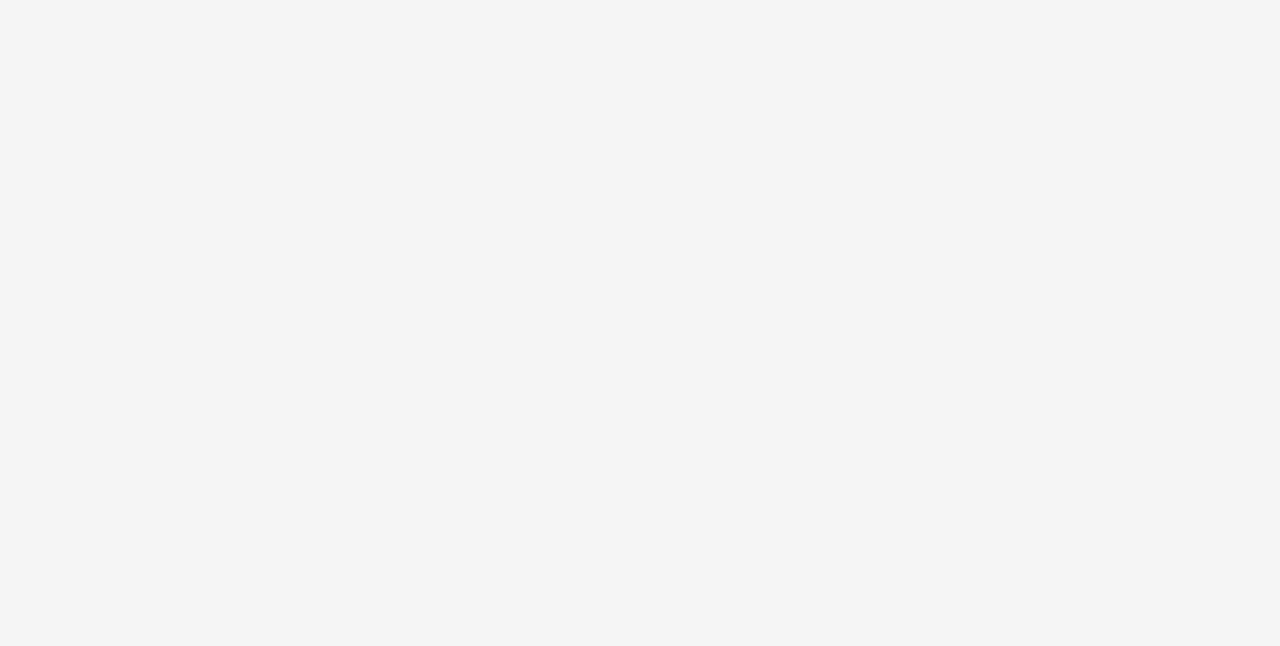
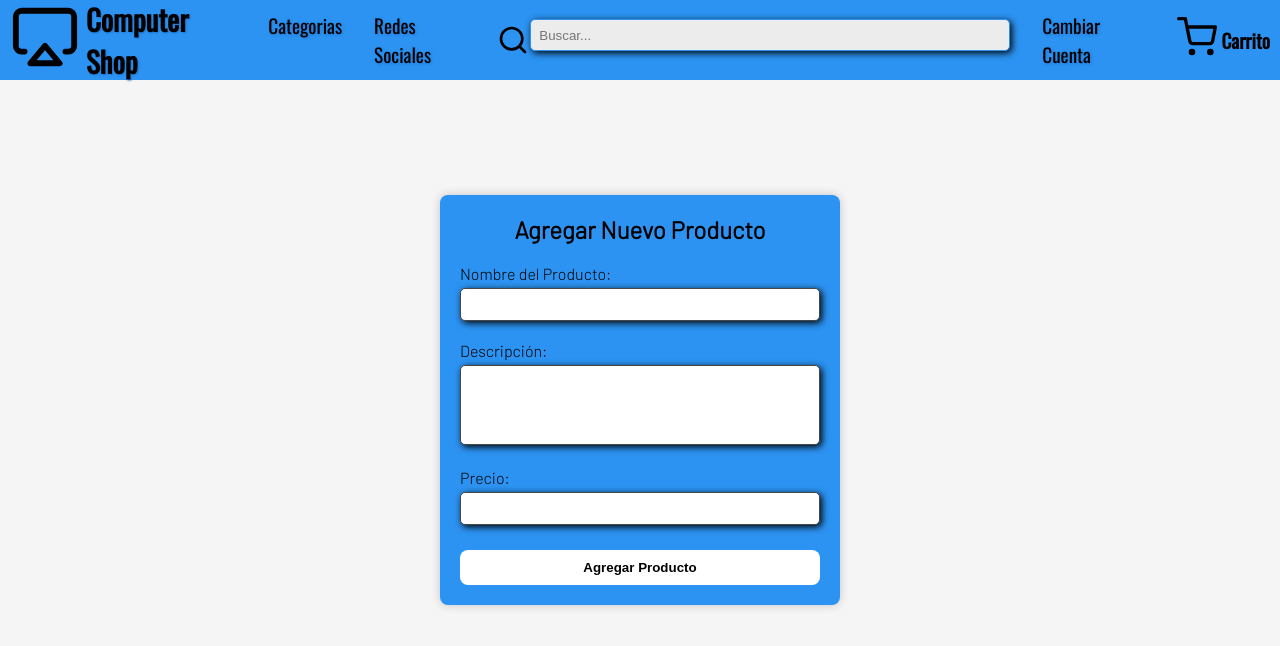
Before and after one commit to etec-integration-project/etec-pi-2024-frontend-ElFonsi, a React (Create React App) app: page /nuevoProducto in a window 1280 px wide. Before the commit this address had no page. Shown: the top 646 px of the page. Built offline with nearby package versions, Linux system fonts and the light colour scheme.

Commit message:
arreglos

```diff
--- a/src/App.jsx
+++ b/src/App.jsx
@@ -11,6 +11,7 @@ import Carrito from './Components/Carrito/Carrito'
 // import Resumen from './Components/resumen/resumen.jsx'
 import Headerlogeado from './Components/Header-logeado/Header-logeado'
 import Categoriaslogeado from './Components/Categorias-logeado/Categorias-logeado'
+import AgregarProducto from './Components/AgregarProducto/AgregarProducto.jsx';
 
 
 function App() {
@@ -101,6 +102,13 @@ return carrito.reduce((total, producto)=> total + calcularSubtotal(producto), 0)
               </>}
               />
 
+              <Route path='/nuevoProducto' element={<>
+                <Headerlogeado/>
+                <AgregarProducto/>
+
+              </>}
+              />
+
               <Route path='/Login' element={<>
                 <Header/>
                 <Login/>
--- /dev/null
+++ b/src/Components/AgregarProducto/AgregarProducto.css
@@ -0,0 +1,59 @@
+#section_body {
+    display: flex;
+    align-items: center;
+    justify-content: center;
+    height: 100vh;
+}
+
+.formulario_producto {
+    background-color: #2C93F2;
+    padding: 20px;
+    border-radius: 8px;
+    box-shadow: 0px 0px 10px rgba(0, 0, 0, 0.2);
+    width: 400px;
+}
+
+#form_titulo {
+    color: black;
+    text-align: center;
+    margin-bottom: 20px;
+}
+
+label {
+    display: block;
+    margin: 10px 0 5px;
+    color: black;
+}
+
+input[type="text"],
+input[type="number"],
+textarea {
+    width: 100%;
+    padding: 8px;
+    margin-bottom: 10px;
+    border-radius: 5px;
+    border: 1px solid #464646;
+    box-shadow: black 2px 2px 7px;
+}
+
+textarea {
+    resize: none;
+    height: 80px;
+}
+
+#enviarproducto {
+    width: 100%;
+    padding: 10px;
+    background: white;
+    border: none;
+    border-radius: 8px;
+    color: black;
+    font-weight: bold;
+    cursor: pointer;
+    transition: transform 200ms;
+    margin-top: 15px; /* Añadir espacio en la parte superior */
+}
+
+#enviarproducto:hover {
+    transform: scale(1.05);
+}
--- /dev/null
+++ b/src/Components/AgregarProducto/AgregarProducto.jsx
@@ -0,0 +1,77 @@
+import React, { useState } from 'react';
+import axios from 'axios';
+import './AgregarProducto.css';
+
+function AgregarProducto() {
+  const [nombre, setNombre] = useState('');
+  const [descripcion, setDescripcion] = useState('');
+  const [precio, setPrecio] = useState('');
+
+  const handleSubmit = async (e) => {
+    e.preventDefault();
+    const producto = {
+      nombre,
+      descripcion,
+      precio: parseInt(precio, 10),
+      cantidad: 1
+    };
+
+    try {
+      await axios.post('http://localhost:8080/nuevoProducto', producto);
+      alert('Producto agregado exitosamente');
+      setNombre('');
+      setDescripcion('');
+      setPrecio('');
+    } catch (error) {
+      alert('Error al agregar el producto');
+      console.error('Error al enviar el producto:', error);
+    }
+  };
+
+  const handlePrecioChange = (e) => {
+    const value = e.target.value;
+    // Permitir solo números
+    if (/^\d*$/.test(value)) {
+      setPrecio(value);
+    }
+  };
+
+  return (
+    <section id="section_body">
+      <div className="formulario_producto">
+        <h1 id="form_titulo">Agregar Nuevo Producto</h1>
+        <form onSubmit={handleSubmit}>
+          <label htmlFor="nombre">Nombre del Producto:</label>
+          <input
+            type="text"
+            id="nombre"
+            value={nombre}
+            onChange={(e) => setNombre(e.target.value)}
+            required
+          />
+
+          <label htmlFor="descripcion">Descripción:</label>
+          <textarea
+            id="descripcion"
+            value={descripcion}
+            onChange={(e) => setDescripcion(e.target.value)}
+            required
+          />
+
+          <label htmlFor="precio">Precio:</label>
+          <input
+            type="text"
+            id="precio"
+            value={precio}
+            onChange={handlePrecioChange}
+            required
+          />
+
+          <button type="submit" id="enviarproducto">Agregar Producto</button>
+        </form>
+      </div>
+    </section>
+  );
+}
+
+export default AgregarProducto;
--- a/src/Components/Carrito/Carrito.jsx
+++ b/src/Components/Carrito/Carrito.jsx
@@ -7,18 +7,6 @@ import xcircle from '../multimedia/xcircle.svg'
 import axios from 'axios'
 
 function Carrito({carrito, eliminarDelCarrito, incrementarCant, decrementarCant, calcularSubtotal, calcularSubtotalTotal, vaciarCarrito}) {
-
-  // const handleComprar = async () => {
-  //   try {
-  //     const response = await axios.post('http://localhost:8080/comprar', { productos: carrito });
-  //     const resumenCompra = response.data.resumenCompra;
-  //     onCompraExitosa(resumenCompra);
-  //   } catch (error) {
-  //     console.error('Error al comprar productos:', error);
-  //   }
-  // }
-
-
 
 const CarroFiltrado = Object.values(carrito).map(({ id, nombre, cantidad, precio }) => ({ id, nombre, cantidad, precio }));
 
@@ -51,7 +39,7 @@ const CarroFiltrado = Object.values(carrito).map(({ id, nombre, cantidad, precio
                 <div id="clasificacion">
                 <h4 className="clas">Imagen</h4><h4 className="clas">Nombre</h4><h4 className="clas">Precio</h4><h4 className="clas">Cantidad</h4><h4 className="clas">Subtotal</h4><h4 className="clas">Eiminar</h4>
                 </div>
-
+                <div className="carrito-dropdown">
                 {carrito.map((producto, index) => (
                 <div className="objetos_carrito" key={index}>
                     <div id='imgs_menu'><img className="imgs_carrito" src={laptop} alt=""/></div>
@@ -61,12 +49,13 @@ const CarroFiltrado = Object.values(carrito).map(({ id, nombre, cantidad, precio
                     <button className="botonCant" onClick={()=> incrementarCant(producto.id)}><div className="_producto"><img src={plus} alt=""/></div></button>
                     <h5 id="price_total">{producto.cantidad}</h5>
                     <button className="botonCant" onClick={()=> decrementarCant(producto.id)}><div className="_producto"><img src={minus} alt=""/></div></button>
-                    </div>
-                    <div id="Subtotal">${calcularSubtotal(producto).toFixed(2)}</div>
+                </div>
+                  <div id="Subtotal">${calcularSubtotal(producto).toFixed(2)}</div>
                     <button id="botonElim" onClick={() => eliminarDelCarrito(producto)}><div id="eliminar"><img src={xcircle} alt=""/></div></button>
 
+                  </div>
+                ))}
                 </div>
-                ))}
                 <br />
               <form id="cont_carrito">
 
--- a/src/Components/Header-logeado/Header-logeado.jsx
+++ b/src/Components/Header-logeado/Header-logeado.jsx
@@ -1,68 +1,68 @@
 import React from 'react';
-import './Header_logeado.css'
-import airplay from '../multimedia/airplay.svg'
-import search from '../multimedia/search.svg'
-import shoppingcart from '../multimedia/shopping-cart.svg'
-import {Link} from 'react-router-dom'
-import xcircle from '../multimedia/xcircle.svg'
-
+import './Header_logeado.css';
+import airplay from '../multimedia/airplay.svg';
+import search from '../multimedia/search.svg';
+import shoppingcart from '../multimedia/shopping-cart.svg';
+import { Link } from 'react-router-dom';
+import xcircle from '../multimedia/xcircle.svg';
 
 const Headerlogeado = () => {
+    const userId = localStorage.getItem('userId');
+
     return (
         <div>
             <head>
-                <meta charset="UTF-8"/>
-                <meta http-equiv="X-UA-Compatible" content="IE=edge"/>
+                <meta charSet="UTF-8"/>
+                <meta httpEquiv="X-UA-Compatible" content="IE=edge"/>
                 <meta name="viewport" content="width=device-width, initial-scale=1.0"/>
                 <link rel="preconnect" href="https://fonts.googleapis.com"/>
-                <link rel="preconnect" href="https://fonts.gstatic.com" crossorigin/>
+                <link rel="preconnect" href="https://fonts.gstatic.com" crossOrigin=""/>
                 <link href="https://fonts.googleapis.com/css2?family=Oswald&display=swap" rel="stylesheet"/>
                 <link rel="preconnect" href="https://fonts.googleapis.com"/>
-                <link rel="preconnect" href="https://fonts.gstatic.com" crossorigin/>
+                <link rel="preconnect" href="https://fonts.gstatic.com" crossOrigin=""/>
                 <link href="https://fonts.googleapis.com/css2?family=Barlow:wght@300&family=Roboto:wght@300&display=swap" rel="stylesheet"/>
                 <link rel="preconnect" href="https://fonts.googleapis.com"/>
-                <link rel="preconnect" href="https://fonts.gstatic.com" crossorigin/>
+                <link rel="preconnect" href="https://fonts.gstatic.com" crossOrigin=""/>
                 <link href="https://fonts.googleapis.com/css2?family=Teko:wght@600&display=swap" rel="stylesheet"/>
                 <link rel="preconnect" href="https://fonts.googleapis.com"/>
-                <link rel="preconnect" href="https://fonts.gstatic.com" crossorigin/>
+                <link rel="preconnect" href="https://fonts.gstatic.com" crossOrigin=""/>
                 <link href="https://fonts.googleapis.com/css2?family=Noto+Serif+Tamil:wght@200&display=swap" rel="stylesheet"/>
-                <title>Computer shop</title>
+                <title>Computer Shop</title>
             </head>
-        <nav class="nav_main">
-                <div class="div_logo_titulo">
-                    <Link to="/usuario-logeado" class="links_img"><img id="Logo" src={airplay} alt="Logo"/></Link>
+            <nav className="nav_main">
+                <div className="div_logo_titulo">
+                    <Link to="/usuario-logeado" className="links_img">
+                        <img id="Logo" src={airplay} alt="Logo"/>
+                    </Link>
                     <h1 id="title">Computer Shop</h1>
                 </div>
-                <div class="div_links">
-                    <ul class="ul_nav_2">
-                        <Link to='/categorias-logeado' class="links" target=""><li class="li_nav">Categorias</li></Link>
-                        <a class="links"href=""><li class="li_nav">Redes Sociales</li></a>
+                <div className="div_links">
+                    <ul className="ul_nav_2">
+                        <Link to='/categorias-logeado' className="links"><li className="li_nav">Categorias</li></Link>
+                        {userId === '3' ? (
+                            <Link to='/nuevoProducto' className="links"><li className="li_nav">Agregar Producto</li></Link>
+                        ) : (
+                            <a class="links"href=""><li class="li_nav">Redes Sociales</li></a>
+                        )}
                     </ul>
                 </div>
-                <div class="navegador">
+                <div className="navegador">
                     <img src={search} alt="" id="logo_buscar"/>
                     <input id="buscar" type="text" placeholder="Buscar..."/>
                 </div>
-                <div class="div_links">
-                    <ul class="ul_nav">
-                        <Link to="/Login" class="links" target=""><li class="li_nav">Cambiar Cuenta</li></Link>
+                <div className="div_links">
+                    <ul className="ul_nav">
+                        <Link to="/Login" className="links"><li className="li_nav">Cambiar Cuenta</li></Link>
                     </ul>
                 </div>
-
-                <div class="div_links">
-                    <ul class="ul_nav">
-                        <Link to="/" class="links" target=""></Link>
-                    </ul>
-                </div>
-
-                <div class="div_logo_tienda">
-                    <Link to="/Carrito" class="links_img"><img id="Tienda" src={shoppingcart} alt="Tienda"/></Link>
+                <div className="div_logo_tienda">
+                    <Link to="/Carrito" className="links_img">
+                        <img id="Tienda" src={shoppingcart} alt="Tienda"/>
+                    </Link>
                     <h4 id="Tienda_title">Carrito</h4>
                 </div>
             </nav>
-
         </div>
-
     );
 };
 
```
Also changed, not shown: src/Components/Carrito/Carrito.css (+42 -56 lines).
